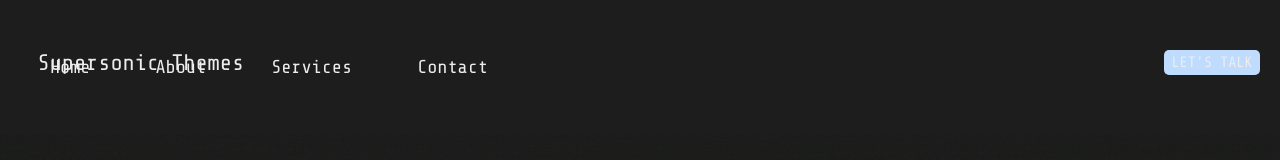
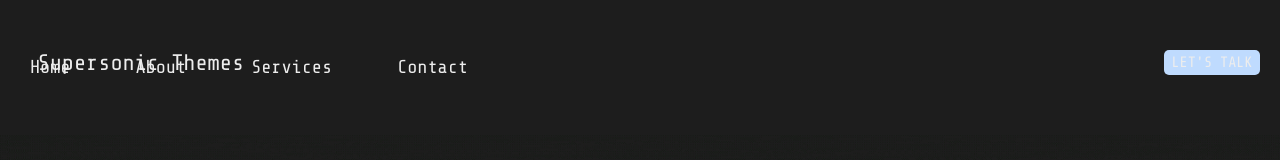
Before and after one commit to Safwan2003/SuperSonicX, a React (Vite) app: page / in a window 1280 px wide. Shown: the top 160 px of the page. Built offline with nearby package versions, Linux system fonts and the light colour scheme.

Commit message:
Update Layout.jsx

```diff
--- a/src/Layout.jsx
+++ b/src/Layout.jsx
@@ -22,7 +22,7 @@
         >
           {menuOpen ? "×" : "☰"}
         </button>
-        <nav className={`mt-4 lg:mt-0 lg:ml-8 ${menuOpen ? "" : "hidden"} lg:flex lg:space-x-8 lg:justify-center`}>
+        <nav className={`mt-4 lg:mt-0 ${menuOpen ? "" : "hidden"} lg:flex lg:space-x-8 lg:justify-center`}>
           <ul className="lg:flex lg:space-x-10 text-3xl">
             <li>
               <Link to="/">Home <span></span></Link>
@@ -39,9 +39,9 @@
           </ul>
         </nav>
         <div className='mt-4 lg:mt-0 flex lg:absolute right-0 lg:right-8'>
-          <button className="header-btn text-2xl bg-blue-200 p-1 rounded-lg px-3 ">
+          <div className="header-btn text-2xl bg-blue-200 p-1 rounded-lg px-3">
             <Link to="/Contact">LET'S TALK</Link>
-          </button>
+          </div>
         </div>
       </div>
       <Outlet />
```
